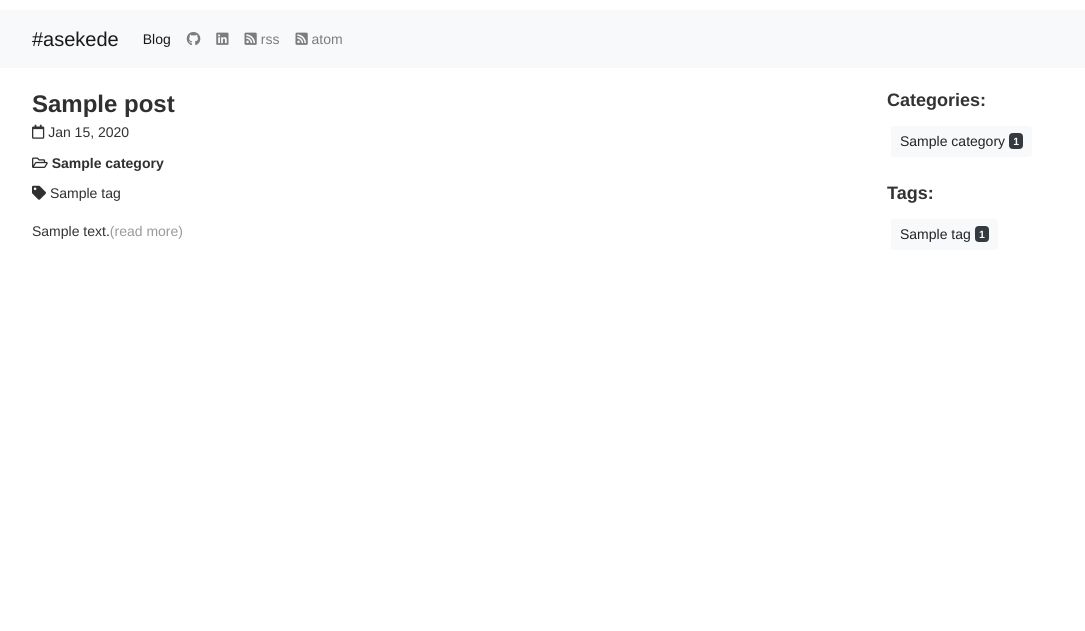
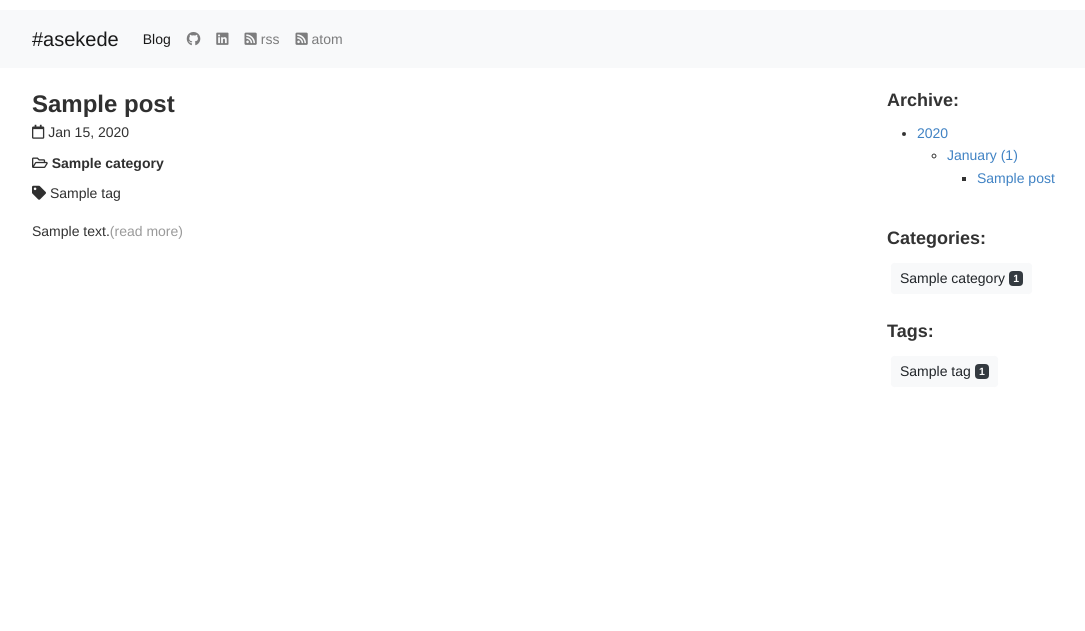
Before and after one commit to asekede/asekede, a Django app: page /blog/ in a window 1280 px wide. Shown: the top 631 px of the page, without its empty margins (53-1138 px from the left). Run offline with Django 3.2, Linux system fonts and the light colour scheme; tables that the repository leaves empty hold one stand-in row (values such as "Sample post"); some libraries are stand-ins or nearby versions.

Commit message:
added blog archive

```diff
--- a/src/blog/templates/blog.html
+++ b/src/blog/templates/blog.html
@@ -58,6 +58,33 @@
         <div class="sidebar col-md-3">
             <div class="container">
                 <div class="row">
+                    <div class="archive">
+                        <h3>Archive:</h3>
+                        <ul>
+                            {% for year, months in archive.items %}
+                            <li>
+                                <a href="{% url 'posts_by_year' year %}">{{year}}</a>
+                                <ul>
+                                    {% for month, data in months.items %}
+                                    <li>
+                                        <a href="{% url 'posts_by_year_month' year data.month_number %}">{{month}} ({{data.number_of_posts}})</a>
+                                        <ul>
+                                            {% for post in data.posts %}
+                                            <li>
+                                                <a href="{{ post.get_url }}">{{ post.title }}</a>
+                                            </li>
+                                            {% endfor %}
+                                        </ul>
+                                    </li>
+                                    {% endfor %}
+                                </ul>
+                            </li>
+                            {% endfor %}
+                        </ul>
+                    </div>
+                </div>
+                <br>
+                <div class="row">
                     <div class="categories">
                         <h3>Categories:</h3>
                         {% for category in categories %}
--- a/src/blog/utils.py
+++ b/src/blog/utils.py
@@ -10,3 +10,23 @@ def get_objects_by_page(paginator, page):
         objects = paginator.page(paginator.num_pages)
 
     return objects, objects.has_other_pages()
+
+def generate_archive(posts):
+    archive = {}
+    for post in posts:
+        year = post.pub_date.strftime('%Y')
+        month = post.pub_date.strftime('%B')
+        if year not in archive:
+            archive[year] = {}
+
+        if month not in archive[year]:
+            archive[year][month] = {
+                "month_number": post.pub_date.month,
+                "number_of_posts": 0,
+                "posts": []
+            }
+
+        archive[year][month]['number_of_posts'] += 1
+        archive[year][month]['posts'].append(post)
+
+    return archive
--- a/src/blog/views.py
+++ b/src/blog/views.py
@@ -7,7 +7,7 @@ from django.contrib.syndication.views import Feed
 from django.utils.feedgenerator import Atom1Feed
 
 from .models import Tag, Category, Post, PostTag
-from .utils import get_objects_by_page
+from .utils import get_objects_by_page, generate_archive
 
 
 class PostsView(View):
@@ -22,6 +22,10 @@ class PostsView(View):
     def get_tags_list(self, *args, **kwargs):
         return Tag.get_list_of_tags()
 
+    def get_posts_archive(self, *args, **kwargs):
+        posts = Post.get_list_of_latest_posts()
+        return generate_archive(posts)
+
     def get_title(self, *args, **kwargs):
         return 'Posts'
 
@@ -29,12 +33,14 @@ class PostsView(View):
         posts_list = self.get_posts_list(*args, **kwargs)
         paginator = Paginator(posts_list, 10)
         posts, is_paginated = get_objects_by_page(paginator, request.GET.get('page'))
-        categories = self.get_categories_list()
-        tags = self.get_tags_list()
+        archive = self.get_posts_archive(*args, **kwargs)
+        categories = self.get_categories_list(*args, **kwargs)
+        tags = self.get_tags_list(*args, **kwargs)
         context = {
             'title': self.get_title(*args, **kwargs),
             'is_paginated': is_paginated,
             'posts': posts,
+            'archive': archive,
             'categories': categories,
             'tags': tags
         }
@@ -120,6 +126,10 @@ class PostByYearMonthDayTitleView(View):
             title=kwargs.get('title')
         )
 
+    def get_posts_archive(self, *args, **kwargs):
+        posts = Post.get_list_of_latest_posts()
+        return generate_archive(posts)
+
     def get_categories_list(self, *args, **kwargs):
         return Category.get_list_of_categories()
 
@@ -128,11 +138,13 @@ class PostByYearMonthDayTitleView(View):
 
     def get(self, request, *args, **kwargs):
         post = self.get_post(*args, **kwargs)
-        categories = self.get_categories_list()
-        tags = self.get_tags_list()
+        archive = self.get_posts_archive(*args, **kwargs)
+        categories = self.get_categories_list(*args, **kwargs)
+        tags = self.get_tags_list(*args, **kwargs)
         context = {
             'title': post.title,
             'post': post,
+            'archive': archive,
             'categories': categories,
             'tags': tags
         }
```
